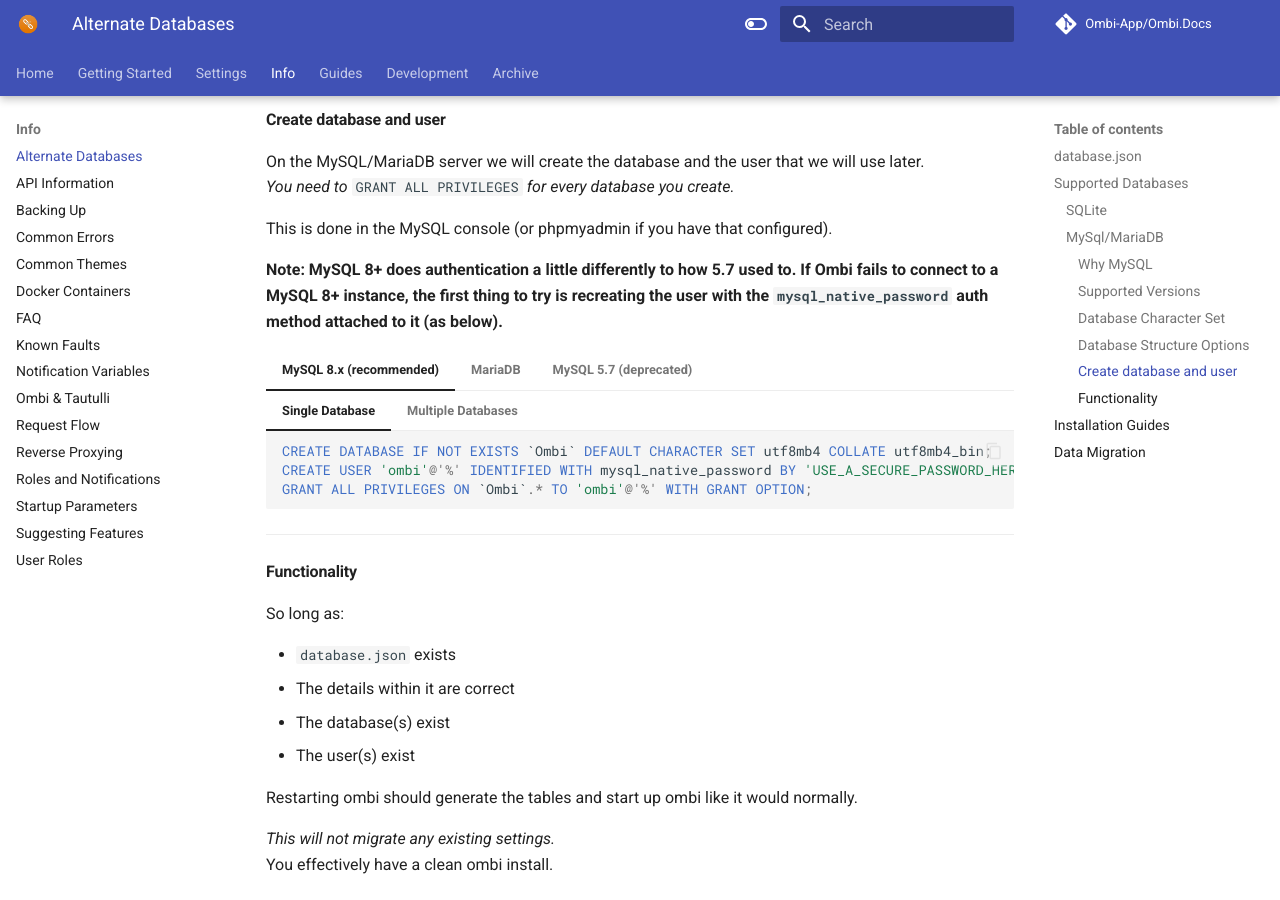
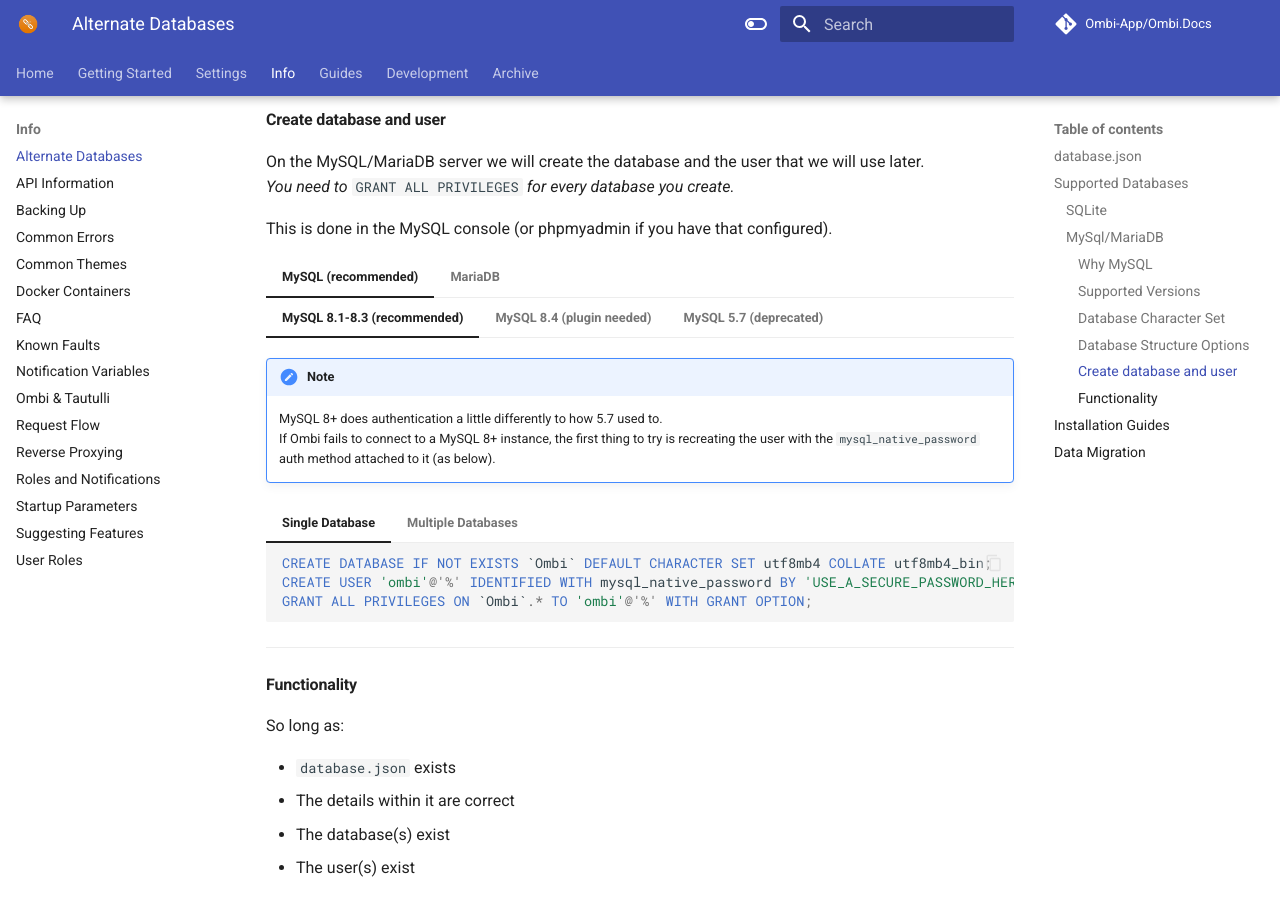
Before and after one commit to Ombi-app/Ombi.Docs, an MkDocs documentation site: the page built from docs/info/alternate-databases.md, in a window 1280 px wide and 900 px high, scrolled down 2511 px. Built offline with MkDocs 1.6.1 and Material for MkDocs 9.7.7, drawn with Linux system fonts in a browser that asks for light colours; comment, search, counter and statistics services are not loaded; some of the changed lines change nothing that is shown.

Commit message:
Add notes regarding SQL auth

````diff
--- a/docs/info/alternate-databases.md
+++ b/docs/info/alternate-databases.md
@@ -120,29 +120,86 @@
 
 This is done in the MySQL console (or phpmyadmin if you have that configured).
 
-__Note: MySQL 8+ does authentication a little differently to how 5.7 used to. If Ombi fails to connect to a MySQL 8+ instance, the first thing to try is recreating the user with the `mysql_native_password` auth method attached to it (as below).__
+=== "MySQL (recommended)"
 
-=== "MySQL 8.x (recommended)"
+    === "MySQL 8.1-8.3 (recommended)"
+        !!! note
 
-    === "Single Database"
+            MySQL 8+ does authentication a little differently to how 5.7 used to.
+            If Ombi fails to connect to a MySQL 8+ instance, the first thing to try is recreating the user with the `mysql_native_password` auth method attached to it (as below).
 
-        ```mysql
-        CREATE DATABASE IF NOT EXISTS `Ombi` DEFAULT CHARACTER SET utf8mb4 COLLATE utf8mb4_bin;
-        CREATE USER 'ombi'@'%' IDENTIFIED WITH mysql_native_password BY 'USE_A_SECURE_PASSWORD_HERE';
-        GRANT ALL PRIVILEGES ON `Ombi`.* TO 'ombi'@'%' WITH GRANT OPTION;
-        ```
+        === "Single Database"
 
-    === "Multiple Databases"
+            ```mysql
+            CREATE DATABASE IF NOT EXISTS `Ombi` DEFAULT CHARACTER SET utf8mb4 COLLATE utf8mb4_bin;
+            CREATE USER 'ombi'@'%' IDENTIFIED WITH mysql_native_password BY 'USE_A_SECURE_PASSWORD_HERE';
+            GRANT ALL PRIVILEGES ON `Ombi`.* TO 'ombi'@'%' WITH GRANT OPTION;
+            ```
 
-        ```mysql
-        CREATE DATABASE IF NOT EXISTS `Ombi` DEFAULT CHARACTER SET utf8mb4 COLLATE utf8mb4_bin;
-        CREATE DATABASE IF NOT EXISTS `Ombi_Settings` DEFAULT CHARACTER SET utf8mb4 COLLATE utf8mb4_bin;
-        CREATE DATABASE IF NOT EXISTS `Ombi_External` DEFAULT CHARACTER SET utf8mb4 COLLATE utf8mb4_bin;
-        CREATE USER 'ombi'@'%' IDENTIFIED WITH mysql_native_password BY 'USE_A_SECURE_PASSWORD_HERE';
-        GRANT ALL PRIVILEGES ON `Ombi`.* TO 'ombi'@'%' WITH GRANT OPTION;
-        GRANT ALL PRIVILEGES ON `Ombi_Settings`.* TO 'ombi'@'%' WITH GRANT OPTION;
-        GRANT ALL PRIVILEGES ON `Ombi_External`.* TO 'ombi'@'%' WITH GRANT OPTION;
-        ```
+        === "Multiple Databases"
+
+            ```mysql
+            CREATE DATABASE IF NOT EXISTS `Ombi` DEFAULT CHARACTER SET utf8mb4 COLLATE utf8mb4_bin;
+            CREATE DATABASE IF NOT EXISTS `Ombi_Settings` DEFAULT CHARACTER SET utf8mb4 COLLATE utf8mb4_bin;
+            CREATE DATABASE IF NOT EXISTS `Ombi_External` DEFAULT CHARACTER SET utf8mb4 COLLATE utf8mb4_bin;
+            CREATE USER 'ombi'@'%' IDENTIFIED WITH mysql_native_password BY 'USE_A_SECURE_PASSWORD_HERE';
+            GRANT ALL PRIVILEGES ON `Ombi`.* TO 'ombi'@'%' WITH GRANT OPTION;
+            GRANT ALL PRIVILEGES ON `Ombi_Settings`.* TO 'ombi'@'%' WITH GRANT OPTION;
+            GRANT ALL PRIVILEGES ON `Ombi_External`.* TO 'ombi'@'%' WITH GRANT OPTION;
+            ```
+
+    === "MySQL 8.4 (plugin needed)"
+
+        !!! info
+            As of 8.4 onwards, the `mysql_native_password` plugin has been disabled by default. It will need to be enabled for 8.4 onwards to work with Ombi.
+            For the official instruction on enabling this,
+
+        === "Single Database"
+
+            ```mysql
+            CREATE DATABASE IF NOT EXISTS `Ombi` DEFAULT CHARACTER SET utf8mb4 COLLATE utf8mb4_bin;
+            CREATE USER 'ombi'@'%' IDENTIFIED WITH mysql_native_password BY 'USE_A_SECURE_PASSWORD_HERE';
+            GRANT ALL PRIVILEGES ON `Ombi`.* TO 'ombi'@'%' WITH GRANT OPTION;
+            ```
+
+        === "Multiple Databases"
+
+            ```mysql
+            CREATE DATABASE IF NOT EXISTS `Ombi` DEFAULT CHARACTER SET utf8mb4 COLLATE utf8mb4_bin;
+            CREATE DATABASE IF NOT EXISTS `Ombi_Settings` DEFAULT CHARACTER SET utf8mb4 COLLATE utf8mb4_bin;
+            CREATE DATABASE IF NOT EXISTS `Ombi_External` DEFAULT CHARACTER SET utf8mb4 COLLATE utf8mb4_bin;
+            CREATE USER 'ombi'@'%' IDENTIFIED WITH mysql_native_password BY 'USE_A_SECURE_PASSWORD_HERE';
+            GRANT ALL PRIVILEGES ON `Ombi`.* TO 'ombi'@'%' WITH GRANT OPTION;
+            GRANT ALL PRIVILEGES ON `Ombi_Settings`.* TO 'ombi'@'%' WITH GRANT OPTION;
+            GRANT ALL PRIVILEGES ON `Ombi_External`.* TO 'ombi'@'%' WITH GRANT OPTION;
+            ```
+
+    === "MySQL 5.7 (deprecated)"
+
+        !!! warning
+
+            Support for MySQL 5.7 ended in October 2023. After that, there have been (and will be) no further security patches or bug fixes released for it.
+            We strongly recommend you look at migrating from 5.7 to 8.
+
+        === "Single Database"
+
+            ```mysql
+            CREATE DATABASE IF NOT EXISTS `Ombi` DEFAULT CHARACTER SET utf8mb4 COLLATE utf8mb4_bin;
+            CREATE USER 'ombi'@'%' IDENTIFIED BY 'ombi';
+            GRANT ALL PRIVILEGES ON `Ombi`.* TO 'ombi'@'%' WITH GRANT OPTION;
+            ```
+
+        === "Multiple Databases"
+
+            ```mysql
+            CREATE DATABASE IF NOT EXISTS `Ombi` DEFAULT CHARACTER SET utf8mb4 COLLATE utf8mb4_bin;
+            CREATE DATABASE IF NOT EXISTS `Ombi_Settings` DEFAULT CHARACTER SET utf8mb4 COLLATE utf8mb4_bin;
+            CREATE DATABASE IF NOT EXISTS `Ombi_External` DEFAULT CHARACTER SET utf8mb4 COLLATE utf8mb4_bin;
+            CREATE USER 'ombi'@'%' IDENTIFIED BY 'ombi';
+            GRANT ALL PRIVILEGES ON `Ombi`.* TO 'ombi'@'%' WITH GRANT OPTION;
+            GRANT ALL PRIVILEGES ON `Ombi_Settings`.* TO 'ombi'@'%' WITH GRANT OPTION;
+            GRANT ALL PRIVILEGES ON `Ombi_External`.* TO 'ombi'@'%' WITH GRANT OPTION;
+            ```
 
 === "MariaDB"
 
@@ -160,27 +217,6 @@
         CREATE DATABASE IF NOT EXISTS `Ombi_Settings` DEFAULT CHARACTER SET utf8mb4 COLLATE utf8mb4_bin;
         CREATE DATABASE IF NOT EXISTS `Ombi_External` DEFAULT CHARACTER SET utf8mb4 COLLATE utf8mb4_bin;
         CREATE USER 'ombi'@'%' IDENTIFIED WITH mysql_native_password USING PASSWORD('USE_A_SECURE_PASSWORD_HERE');
-        GRANT ALL PRIVILEGES ON `Ombi`.* TO 'ombi'@'%' WITH GRANT OPTION;
-        GRANT ALL PRIVILEGES ON `Ombi_Settings`.* TO 'ombi'@'%' WITH GRANT OPTION;
-        GRANT ALL PRIVILEGES ON `Ombi_External`.* TO 'ombi'@'%' WITH GRANT OPTION;
-        ```
-=== "MySQL 5.7 (deprecated)"
-
-    === "Single Database"
-
-        ```mysql
-        CREATE DATABASE IF NOT EXISTS `Ombi` DEFAULT CHARACTER SET utf8mb4 COLLATE utf8mb4_bin;
-        CREATE USER 'ombi'@'%' IDENTIFIED BY 'ombi';
-        GRANT ALL PRIVILEGES ON `Ombi`.* TO 'ombi'@'%' WITH GRANT OPTION;
-        ```
-
-    === "Multiple Databases"
-
-        ```mysql
-        CREATE DATABASE IF NOT EXISTS `Ombi` DEFAULT CHARACTER SET utf8mb4 COLLATE utf8mb4_bin;
-        CREATE DATABASE IF NOT EXISTS `Ombi_Settings` DEFAULT CHARACTER SET utf8mb4 COLLATE utf8mb4_bin;
-        CREATE DATABASE IF NOT EXISTS `Ombi_External` DEFAULT CHARACTER SET utf8mb4 COLLATE utf8mb4_bin;
-        CREATE USER 'ombi'@'%' IDENTIFIED BY 'ombi';
         GRANT ALL PRIVILEGES ON `Ombi`.* TO 'ombi'@'%' WITH GRANT OPTION;
         GRANT ALL PRIVILEGES ON `Ombi_Settings`.* TO 'ombi'@'%' WITH GRANT OPTION;
         GRANT ALL PRIVILEGES ON `Ombi_External`.* TO 'ombi'@'%' WITH GRANT OPTION;
````
